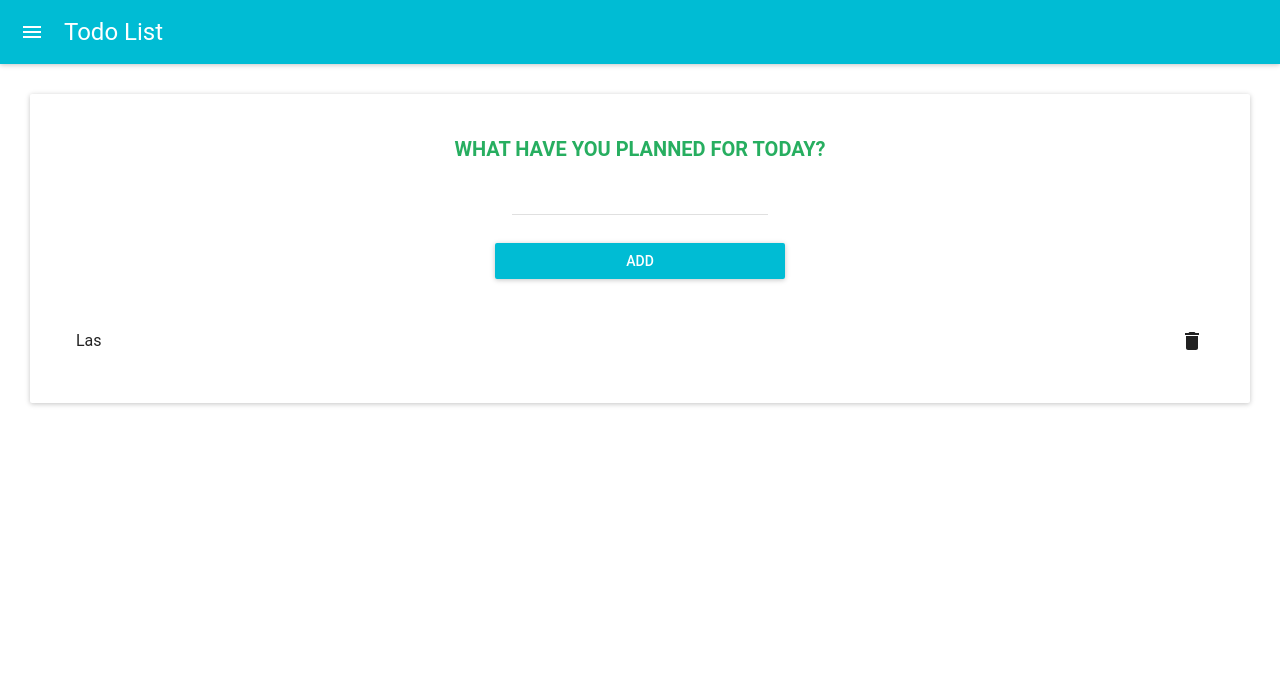
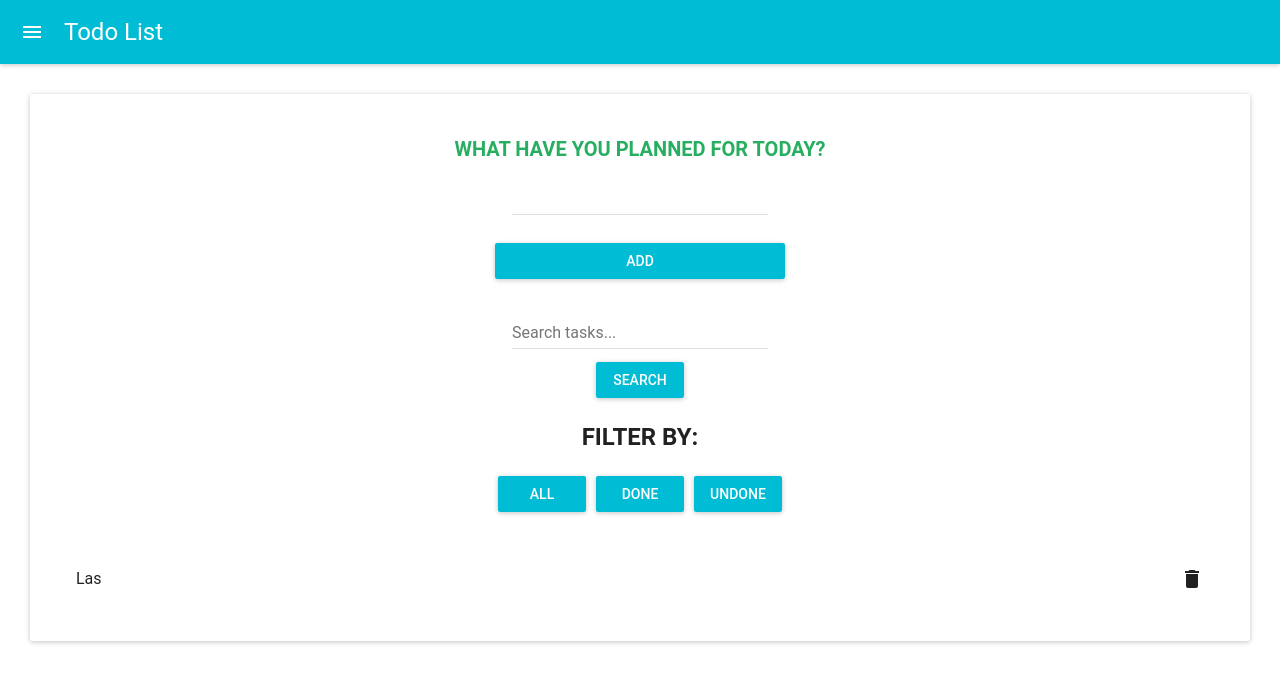
Before and after one commit to KrystianKaminski/todo-list-react-redux, a React (Create React App) app: page / in a window 1280 px wide. Shown: the top 682 px of the page. Built offline with nearby package versions, Linux system fonts and the light colour scheme.

Commit message:
Search component

```diff
--- /dev/null
+++ b/src/Todo/Search.js
@@ -0,0 +1,67 @@
+import React from 'react'
+
+import TextField from 'material-ui/TextField'
+import RaisedButton from 'material-ui/RaisedButton'
+
+
+const style = {
+    container: {
+        marginTop: 30,
+        display: 'flex',
+        flexDirection: 'column',
+        justifyContent: 'center',
+        alignItems: 'center'
+    },
+    button: {
+        margin: 5
+    },
+    buttonContainer: {
+        flexDirection: 'row',
+        flexWrap: 'wrap',
+        justifyContent: 'flex-start'
+    },
+    h2: {
+        textAlign: 'center',
+        textTransform: 'uppercase'
+    }
+}
+
+const Search = props => (
+    <div
+        style={style.container}
+    >
+        <TextField
+            placeholder="Search tasks..."
+        />
+        <RaisedButton
+            label="Search"
+            primary
+            style={style.button}
+        />
+        <div
+            style={style.buttonContainer}
+        >
+            <h2
+                style={style.h2}
+            >Filter by: </h2>
+
+            <RaisedButton
+                label="All"
+                primary
+                style={style.button}
+            />
+            <RaisedButton
+                label="Done"
+                primary
+                style={style.button}
+            />
+            <RaisedButton
+                label="Undone"
+                primary
+                style={style.button}
+            />
+        </div>
+    </div>
+)
+
+export default Search
--- a/src/Todo/Todo.js
+++ b/src/Todo/Todo.js
@@ -4,6 +4,7 @@ import AppBar from 'material-ui/AppBar'
 import Paper from 'material-ui/Paper'
 import AddTask from './AddTask';
 import TaskList from './TaskList';
+import Search from './Search'
 
 const style = {
     paper: {
@@ -80,6 +81,10 @@ class Todo extends React.Component {
                         onNewTaskChangeHandler={this.onNewTaskChangeHandler}
                         onClickHandler={this.addTask}
                     />
+                    <Search
+                        searchByText={() => { }}
+                    />
+
                     <TaskList
                         tasks={this.state.tasks}
                         completed={this.onIsCompletedTaskChangeHandler}
```
